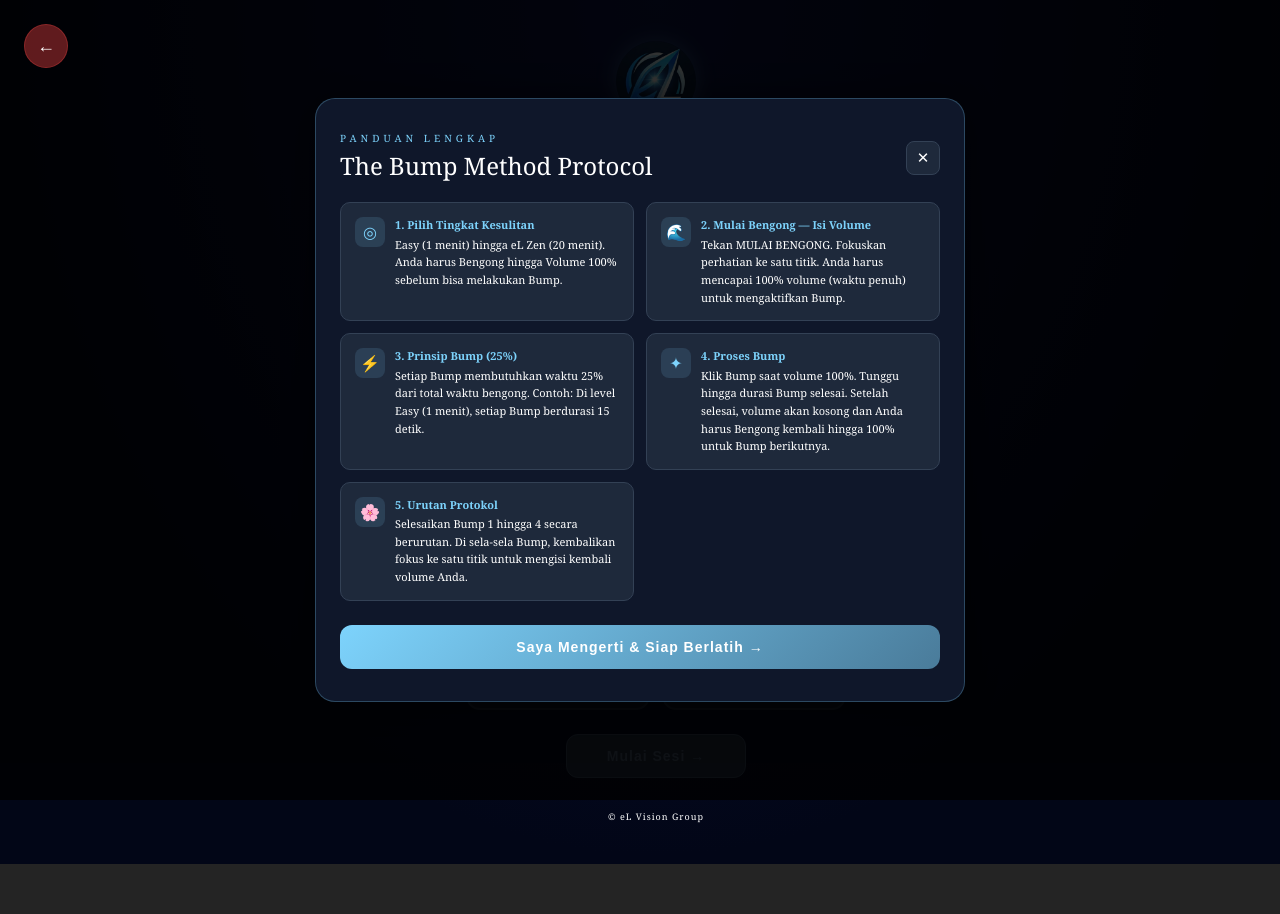
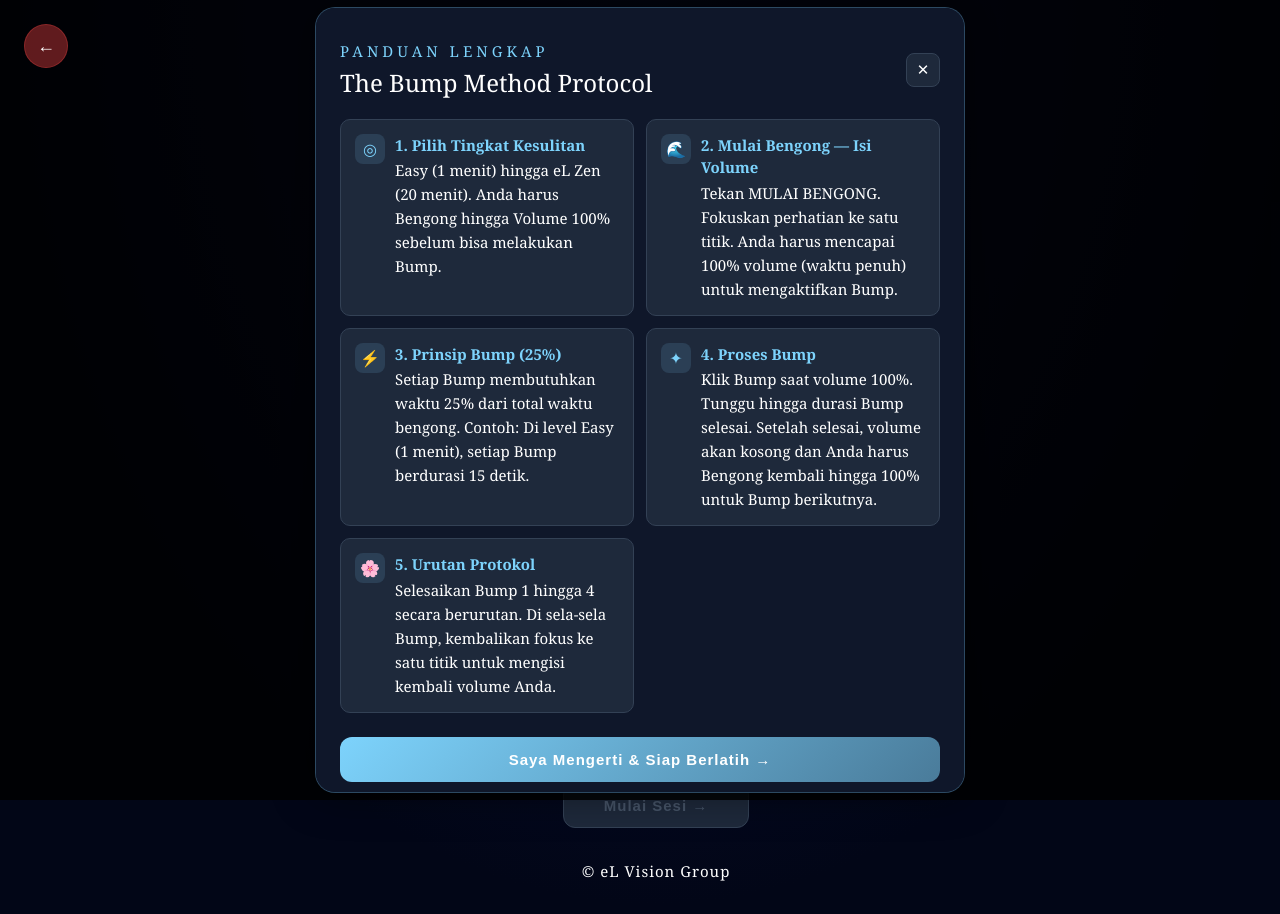
Before and after one commit to elvisiondragon-ai/focus, a React (Vite) app: page / in a window 1280 px wide. Shown: the top 914 px of the page. Before the commit the page ends 864 px from the top, so only its background shows below. Built offline with nearby package versions, Linux system fonts and the light colour scheme.

Commit message:
Set minimum font size to 15px and bump version

```diff
--- a/src/App.tsx
+++ b/src/App.tsx
@@ -1,7 +1,7 @@
 import { Suspense, lazy } from 'react';
 
 // --- 1. THE NUKE SNIPPET (Cache Busting) ---
-const APP_VERSION = '2026.03.08.04'; // Force update version
+const APP_VERSION = '2026.03.08.05'; // Force update version
 
 if (localStorage.getItem('v_cache') !== APP_VERSION) {
   // Clear Service Workers
--- a/src/TheBump.tsx
+++ b/src/TheBump.tsx
@@ -39,7 +39,7 @@ function Tutorial({ onClose, accentColor }: TutorialProps) {
       <div style={{ background:"#0f172a",border:`1px solid ${accentColor}44`,borderRadius:20,maxWidth:600,width:"100%",maxHeight:"90vh",overflowY:"auto",padding:"32px 24px", boxShadow: "0 0 40px rgba(0,0,0,0.5)" }}>
         <div style={{ display:"flex",justifyContent:"space-between",alignItems:"center",marginBottom:18 }}>
           <div>
-            <div style={{ fontSize:10,letterSpacing:4,color:accentColor,textTransform:"uppercase" }}>Panduan Lengkap</div>
+            <div style={{ fontSize:15,letterSpacing:4,color:accentColor,textTransform:"uppercase" }}>Panduan Lengkap</div>
             <div style={{ fontSize:24,color:"#ffffff",fontFamily:"Georgia,serif",marginTop:2 }}>The Bump Method Protocol</div>
           </div>
           <button onClick={onClose} style={{ background:"#1e293b",border:"1px solid #334155",borderRadius:8,color:"#ffffff",width:34,height:34,cursor:"pointer",fontSize:15 }}>✕</button>
@@ -49,13 +49,13 @@ function Tutorial({ onClose, accentColor }: TutorialProps) {
             <div key={i} style={{ background:"#1e293b",borderRadius:10,padding:"14px",display:"flex",gap:10,alignItems:"flex-start",border:"1px solid #334155" }}>
               <div style={{ fontSize:16,minWidth:30,height:30,borderRadius:8,background:accentColor+"22",display:"flex",alignItems:"center",justifyContent:"center",color:accentColor }}>{s.icon}</div>
               <div>
-                <div style={{ fontSize:11,color:accentColor,fontWeight:"bold",marginBottom:2 }}>{i+1}. {s.title}</div>
-                <div style={{ fontSize:11,color:"#ffffff",lineHeight:1.6 }}>{s.body}</div>
+                <div style={{ fontSize:15,color:accentColor,fontWeight:"bold",marginBottom:2 }}>{i+1}. {s.title}</div>
+                <div style={{ fontSize:15,color:"#ffffff",lineHeight:1.6 }}>{s.body}</div>
               </div>
             </div>
           ))}
         </div>
-        <button onClick={onClose} style={{ marginTop:24,width:"100%",padding:"14px",borderRadius:12,background:`linear-gradient(135deg,${accentColor},${accentColor}88)`,border:"none",color:"#fff",fontSize:14,fontWeight:"bold",cursor:"pointer",letterSpacing:1 }}>
+        <button onClick={onClose} style={{ marginTop:24,width:"100%",padding:"14px",borderRadius:12,background:`linear-gradient(135deg,${accentColor},${accentColor}88)`,border:"none",color:"#fff",fontSize:15,fontWeight:"bold",cursor:"pointer",letterSpacing:1 }}>
           Saya Mengerti & Siap Berlatih →
         </button>
       </div>
@@ -219,7 +219,7 @@ export default function TheBump() {
   );
 
   const Toast = () => toast ? (
-    <div style={{ position: "fixed", bottom: 40, left: "50%", transform: "translateX(-50%)", background: "rgba(0,0,0,0.8)", border: `1px solid ${diff.color}`, color: "white", padding: "12px 24px", borderRadius: 12, fontSize: 13, zIndex: 200, textAlign: "center", boxShadow: "0 10px 30px rgba(0,0,0,0.5)", pointerEvents: "none", animation: "fadeIn 0.3s" }}>
+    <div style={{ position: "fixed", bottom: 40, left: "50%", transform: "translateX(-50%)", background: "rgba(0,0,0,0.8)", border: `1px solid ${diff.color}`, color: "white", padding: "12px 24px", borderRadius: 12, fontSize: 15, zIndex: 200, textAlign: "center", boxShadow: "0 10px 30px rgba(0,0,0,0.5)", pointerEvents: "none", animation: "fadeIn 0.3s" }}>
       {toast}
     </div>
   ) : null;
@@ -234,12 +234,12 @@ export default function TheBump() {
 
         <div style={{ textAlign:"center",marginBottom:20 }}>
           <img src="/logo.png" alt="Logo" style={{ width: 80, height: 80, marginBottom: 16, borderRadius: "50%", boxShadow: "0 0 20px rgba(125, 211, 252, 0.3)" }} />
-          <div style={{ fontSize:9,letterSpacing:8,color:"#ffffff",textTransform:"uppercase",marginBottom:8 }}>eL Vision Group</div>
-          <div style={{ fontSize:10,letterSpacing:5,color:"#7dd3fc",textTransform:"uppercase",marginBottom:6 }}>Metode Fokus Konsentrasi</div>
+          <div style={{ fontSize:15,letterSpacing:8,color:"#ffffff",textTransform:"uppercase",marginBottom:8 }}>eL Vision Group</div>
+          <div style={{ fontSize:15,letterSpacing:5,color:"#7dd3fc",textTransform:"uppercase",marginBottom:6 }}>Metode Fokus Konsentrasi</div>
           <h1 style={{ fontSize: isDesktop ? 64 : 54,fontWeight:300,margin:0,letterSpacing:4,color:"#ffffff" }}>
             The <span style={{ fontStyle:"italic",color:"#7dd3fc" }}>Bump</span>
           </h1>
-          <p style={{ fontSize:12,color:"#ffffff",marginTop:8,letterSpacing:1 }}>Sundul · Bengong yang Terarah · Realitas yang Dalam</p>
+          <p style={{ fontSize:15,color:"#ffffff",marginTop:8,letterSpacing:1 }}>Sundul · Bengong yang Terarah · Realitas yang Dalam</p>
         </div>
 
 
@@ -248,13 +248,13 @@ export default function TheBump() {
             padding:"10px 24px",borderRadius:20,
             background:"#3b82f622",
             border:"1px solid #3b82f6",
-            color:"#3b82f6",fontSize:12,fontWeight: "bold",
+            color:"#3b82f6",fontSize:15,fontWeight: "bold",
             cursor:"pointer", marginBottom: 16,
             boxShadow: "0 0 15px rgba(59, 130, 246, 0.3)"
           }}>
             ? The Protocol
           </button>
-          <div style={{ fontSize:13,color:"#ffffff",lineHeight:1.7,maxWidth:320,margin:"0 auto" }}>
+          <div style={{ fontSize:15,color:"#ffffff",lineHeight:1.7,maxWidth:320,margin:"0 auto" }}>
             Pilih tingkat kesulitan sesuai kemampuan fokusmu saat ini
           </div>
         </div>
@@ -269,9 +269,9 @@ export default function TheBump() {
               boxShadow: diffId===d.id ? `0 0 22px ${d.color}33` : "none",
             }}>
               <div style={{ fontSize:22,marginBottom:6 }}>{d.icon}</div>
-              <div style={{ fontSize:14,color:diffId===d.id?d.color:"#ffffff",fontWeight:"bold",fontFamily:"Georgia,serif" }}>{d.label}</div>
-              <div style={{ fontSize:11,color:"#ffffff",marginTop:3 }}>{d.desc}</div>
-              <div style={{ fontSize:10,color:diffId===d.id?d.color+"99":"#334155",marginTop:6 }}>Bump Durasi = {fmt(d.bengongSec*0.25)}</div>
+              <div style={{ fontSize:15,color:diffId===d.id?d.color:"#ffffff",fontWeight:"bold",fontFamily:"Georgia,serif" }}>{d.label}</div>
+              <div style={{ fontSize:15,color:"#ffffff",marginTop:3 }}>{d.desc}</div>
+              <div style={{ fontSize:15,color:diffId===d.id?d.color+"99":"#334155",marginTop:6 }}>Bump Durasi = {fmt(d.bengongSec*0.25)}</div>
             </button>
           ))}
         </div>
@@ -281,12 +281,12 @@ export default function TheBump() {
             padding:"13px 40px",borderRadius:12,
             background: diffId ? `linear-gradient(135deg,${selDiff?.accent},${selDiff?.color}88)` : "#1e293b",
             border:`1px solid ${diffId ? selDiff?.color : "#334155"}`,
-            color:diffId?"#fff":"#475569",fontSize:14,fontWeight:"bold",
+            color:diffId?"#fff":"#475569",fontSize:15,fontWeight:"bold",
             cursor:diffId?"pointer":"not-allowed",letterSpacing:1,transition:"all 0.4s",
           }}>Mulai Sesi →</button>
         </div>
 
-        <div style={{ marginTop:32,fontSize:9,color:"#ffffff",letterSpacing:1 }}>© eL Vision Group</div>
+        <div style={{ marginTop:32,fontSize:15,color:"#ffffff",letterSpacing:1 }}>© eL Vision Group</div>
       </div>
     );
   }
@@ -317,13 +317,13 @@ color:"#ffffff",position:"relative",overflowX:"hidden" }}>
         <div style={{ position:"fixed",inset:0,background:"#000000bb",zIndex:50,display:"flex",alignItems:"center",justifyContent:"center" }}>
           <div style={{ background:"#0f172a",border:`1px solid ${diff.color}44`,borderRadius:20,padding:"30px 26px",textAlign:"center",maxWidth:320 }}>
             <div style={{ fontSize:46,marginBottom:10 }}>🌸</div>
-            <div style={{ fontSize:10,color:diff.color,letterSpacing:3,textTransform:"uppercase",marginBottom:6 }}>Semua Bump Selesai</div>
+            <div style={{ fontSize:15,color:diff.color,letterSpacing:3,textTransform:"uppercase",marginBottom:6 }}>Semua Bump Selesai</div>
             <div style={{ fontSize:19,color:"#ffffff",fontFamily:"Georgia,serif",marginBottom:10 }}>Misi Fokus Berhasil</div>
-            <div style={{ fontSize:12,color:"#ffffff",lineHeight:1.7,marginBottom:18 }}>
+            <div style={{ fontSize:15,color:"#ffffff",lineHeight:1.7,marginBottom:18 }}>
               Sistem telah ter-install di bawah sadar.<br/>
               Pertahankan kejernihan ini sepanjang hari.
             </div>
-            <button onClick={() => { setComplete(false); resetSession(); setScreen("select"); }} style={{ padding:"11px 24px",borderRadius:10,background:diff.color,border:"none",color:"#000",fontWeight:"bold",fontSize:12,cursor:"pointer" }}>Selesai</button>
+            <button onClick={() => { setComplete(false); resetSession(); setScreen("select"); }} style={{ padding:"11px 24px",borderRadius:10,background:diff.color,border:"none",color:"#000",fontWeight:"bold",fontSize:15,cursor:"pointer" }}>Selesai</button>
           </div>
         </div>
       )}
@@ -336,12 +336,12 @@ color:"#ffffff",position:"relative",overflowX:"hidden" }}>
         width: "100%"
       }}>
         <img src="/logo.png" alt="Logo" style={{ width: 40, height: 40, marginBottom: 8, borderRadius: "50%" }} />
-        <div style={{ fontSize:8,letterSpacing:6,color:"#ffffff",textTransform:"uppercase" }}>eL Vision Group</div>
+        <div style={{ fontSize:15,letterSpacing:6,color:"#ffffff",textTransform:"uppercase" }}>eL Vision Group</div>
         <div style={{ display:"flex",alignItems:"center",justifyContent:"center",gap:8,marginTop:2 }}>
           <h1 style={{ fontSize: isDesktop ? 42 : 26,fontWeight:300,margin:0,letterSpacing:3,color:"#ffffff" }}>
             The <span style={{ fontStyle:"italic",color:diff.color,transition:"color 0.8s" }}>Bump</span>
           </h1>
-          <span style={{ fontSize:9,padding:"3px 8px",borderRadius:20,background:diff.color+"22",border:`1px solid ${diff.color}55`,color:diff.color,letterSpacing:1 }}>{diff.icon} {diff.label}</span>
+          <span style={{ fontSize:15,padding:"3px 8px",borderRadius:20,background:diff.color+"22",border:`1px solid ${diff.color}55`,color:diff.color,letterSpacing:1 }}>{diff.icon} {diff.label}</span>
         </div>
       </div>
 
@@ -389,10 +389,10 @@ color:"#ffffff",position:"relative",overflowX:"hidden" }}>
               <div style={{ fontSize:50,fontWeight:300,color:isBumping ? BUMPS[activeBumpIdx || 0].color : diff.color,lineHeight:1,letterSpacing:-2,transition:"color 0.8s" }}>
                 {Math.floor(volume)}<span style={{ fontSize:16,color:"#ffffff" }}>%</span>
               </div>
-              <div style={{ fontSize:9,color:isBumping ? BUMPS[activeBumpIdx || 0].accent : diff.accent,letterSpacing:3,textTransform:"uppercase",marginTop:2 }}>
+              <div style={{ fontSize:15,color:isBumping ? BUMPS[activeBumpIdx || 0].accent : diff.accent,letterSpacing:3,textTransform:"uppercase",marginTop:2 }}>
                 {isBumping ? "Bumping..." : "Volume"}
               </div>
-              <div style={{ fontSize:10,color:"#ffffff",marginTop:3 }}>
+              <div style={{ fontSize:15,color:"#ffffff",marginTop:3 }}>
                 {isBumping ? `sisa ${fmt(Math.max(0, bumpDurationSec - bumpElapsed))}` : running ? `sisa ${fmt(Math.max(0,diff.bengongSec-elapsed))}` : volume>=100?"Siap Bump!":"paused"}
               </div>
             </div>
@@ -407,7 +407,7 @@ color:"#ffffff",position:"relative",overflowX:"hidden" }}>
               <div key={i} style={{ display:"flex",alignItems:"center",gap:16 }}>
                 {i>0&&<div style={{ width:1,height:28,background:"#1e293b" }}/>}
                 <div style={{ textAlign:"center" }}>
-                  <div style={{ fontSize:9,color:"#ffffff",letterSpacing:2,textTransform:"uppercase" }}>{s.label}</div>
+                  <div style={{ fontSize:15,color:"#ffffff",letterSpacing:2,textTransform:"uppercase" }}>{s.label}</div>
                   <div style={{ fontSize:16,color:diff.color }}>{s.val}</div>
                 </div>
               </div>
@@ -425,11 +425,11 @@ color:"#ffffff",position:"relative",overflowX:"hidden" }}>
           paddingTop: isDesktop ? 20 : 0
         }}>
           <div style={{ marginBottom:16,zIndex:1,display:"flex",alignItems:"center",gap:8 }}>
-            <span style={{ fontSize:10,color:"#ffffff" }}>Keinginan:</span>
+            <span style={{ fontSize:15,color:"#ffffff" }}>Keinginan:</span>
             {editingDesire ? (
-              <input autoFocus value={desire} onChange={e=>setDesire(e.target.value)} onBlur={()=>setEditingDesire(false)} onKeyDown={e=>e.key==="Enter"&&setEditingDesire(false)} style={{ background:"#1e293b",border:`1px solid ${diff.color}`,borderRadius:8,padding:"3px 10px",color:diff.color,fontSize:12,outline:"none",minWidth:120 }} />
+              <input autoFocus value={desire} onChange={e=>setDesire(e.target.value)} onBlur={()=>setEditingDesire(false)} onKeyDown={e=>e.key==="Enter"&&setEditingDesire(false)} style={{ background:"#1e293b",border:`1px solid ${diff.color}`,borderRadius:8,padding:"3px 10px",color:diff.color,fontSize:15,outline:"none",minWidth:120 }} />
             ) : (
-              <button onClick={()=>setEditingDesire(true)} style={{ background:diff.color+"18",border:`1px solid ${diff.color}44`,borderRadius:8,padding:"3px 12px",color:diff.color,fontSize:12,cursor:"pointer" }}>{desire} ✏️</button>
+              <button onClick={()=>setEditingDesire(true)} style={{ background:diff.color+"18",border:`1px solid ${diff.color}44`,borderRadius:8,padding:"3px 12px",color:diff.color,fontSize:15,cursor:"pointer" }}>{desire} ✏️</button>
             )}
           </div>
 
@@ -438,17 +438,17 @@ color:"#ffffff",position:"relative",overflowX:"hidden" }}>
               padding:"11px 22px",borderRadius:12,
               background:running?"#1e293b":isBumping?"#0c1422":`linear-gradient(135deg,${diff.accent},${diff.color}88)`,
               border:`1px solid ${running?"#334155":diff.accent}`,
-              color:running?"#94a3b8":"#fff",fontSize:13,fontWeight:"bold",
+              color:running?"#94a3b8":"#fff",fontSize:15,fontWeight:"bold",
               cursor:isBumping?"not-allowed":"pointer",letterSpacing:1,transition:"all 0.3s",
             }}>
               {running?"⏸ Pause":isVolumeFull?"Wajib Bump":"◎ Mulai Bengong"}
             </button>
-            <button onClick={resetSession} style={{ padding:"11px 13px",borderRadius:12,background:"transparent",border:"1px solid #1e293b",color:"#ffffff",cursor:"pointer",fontSize:13 }}>↺</button>
-            <button onClick={()=>{ resetSession(); setScreen("select"); }} style={{ padding:"11px 13px",borderRadius:12,background:"transparent",border:"1px solid #1e293b",color:"#ffffff",cursor:"pointer",fontSize:12 }}>⟵</button>
+            <button onClick={resetSession} style={{ padding:"11px 13px",borderRadius:12,background:"transparent",border:"1px solid #1e293b",color:"#ffffff",cursor:"pointer",fontSize:15 }}>↺</button>
+            <button onClick={()=>{ resetSession(); setScreen("select"); }} style={{ padding:"11px 13px",borderRadius:12,background:"transparent",border:"1px solid #1e293b",color:"#ffffff",cursor:"pointer",fontSize:15 }}>⟵</button>
           </div>
 
           <div style={{ zIndex:1,width:"100%" }}>
-            <div style={{ fontSize:9,color:"#ffffff",letterSpacing:3,textTransform:"uppercase",textAlign: isDesktop ? "left" : "center", marginBottom:12 }}>
+            <div style={{ fontSize:15,color:"#ffffff",letterSpacing:3,textTransform:"uppercase",textAlign: isDesktop ? "left" : "center", marginBottom:12 }}>
               ⚡ PROTOKOL BUMP — Wajib 100% Vol
             </div>
             <div style={{ display:"grid", gridTemplateColumns: isDesktop ? "1fr 1fr" : "1fr 1fr", gap: isDesktop ? 14 : 12, width: "100%" }}>
@@ -476,12 +476,12 @@ color:"#ffffff",position:"relative",overflowX:"hidden" }}>
                     <div style={{ fontSize: isDesktop ? 11 : 9,color:done?"#1e293b":"#64748b",marginTop:1 }}>{b.sub}</div>
 
                     {canClick && (
-                      <div style={{ marginTop: 8, fontSize: 8, color: b.color, fontWeight: "bold", textTransform: "uppercase", letterSpacing: 0.5, animation: "flash 1s infinite" }}>
+                      <div style={{ marginTop: 8, fontSize: 15, color: b.color, fontWeight: "bold", textTransform: "uppercase", letterSpacing: 0.5, animation: "flash 1s infinite" }}>
                          SIAP BUMP (Klik Sekarang) →
                       </div>
                     )}
                     {active && (
-                      <div style={{ marginTop: 8, fontSize: 8, color: "#fff", fontWeight: "bold", textTransform: "uppercase" }}>
+                      <div style={{ marginTop: 8, fontSize: 15, color: "#fff", fontWeight: "bold", textTransform: "uppercase" }}>
                          Bumping... {Math.floor((bumpElapsed/bumpDurationSec)*100)}%
                       </div>
                     )}
@@ -490,7 +490,7 @@ color:"#ffffff",position:"relative",overflowX:"hidden" }}>
               })}
             </div>
             {!isVolumeFull && !complete && (
-              <div style={{ textAlign: "center", marginTop:16, fontSize:11, color:diff.color, fontStyle:"italic" }}>
+              <div style={{ textAlign: "center", marginTop:16, fontSize:15, color:diff.color, fontStyle:"italic" }}>
                  Fokus 1 Titik hingga Volume 100%...
               </div>
             )}
@@ -498,7 +498,7 @@ color:"#ffffff",position:"relative",overflowX:"hidden" }}>
         </div>
       </div>
 
-      <div style={{ marginTop: isDesktop ? 60 : 24,fontSize:9,color:"#ffffff",letterSpacing:1,zIndex:1 }}>© eL Vision Group · The Bump Method</div>
+      <div style={{ marginTop: isDesktop ? 60 : 24,fontSize:15,color:"#ffffff",letterSpacing:1,zIndex:1 }}>© eL Vision Group · The Bump Method</div>
 
       <style>{`
         @keyframes fadeIn {
```
